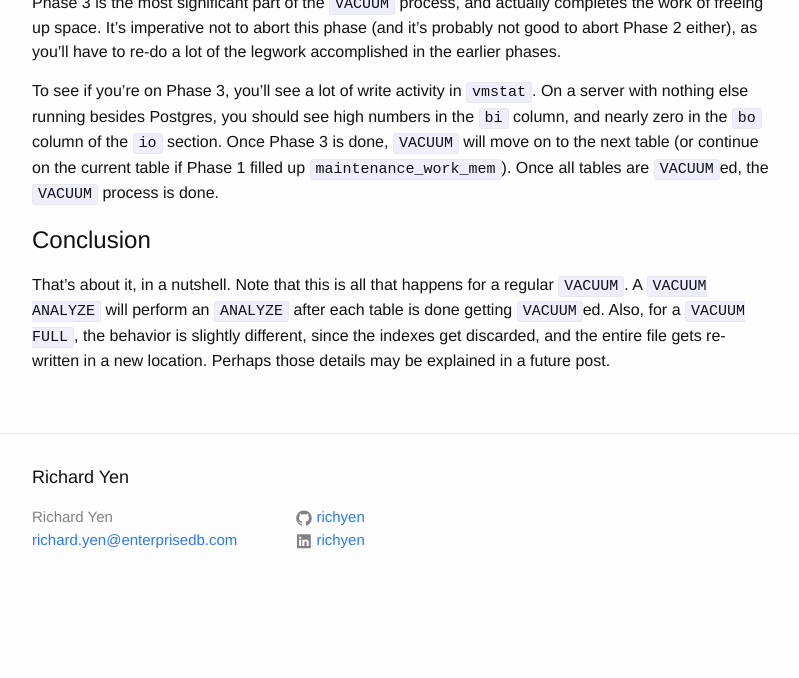
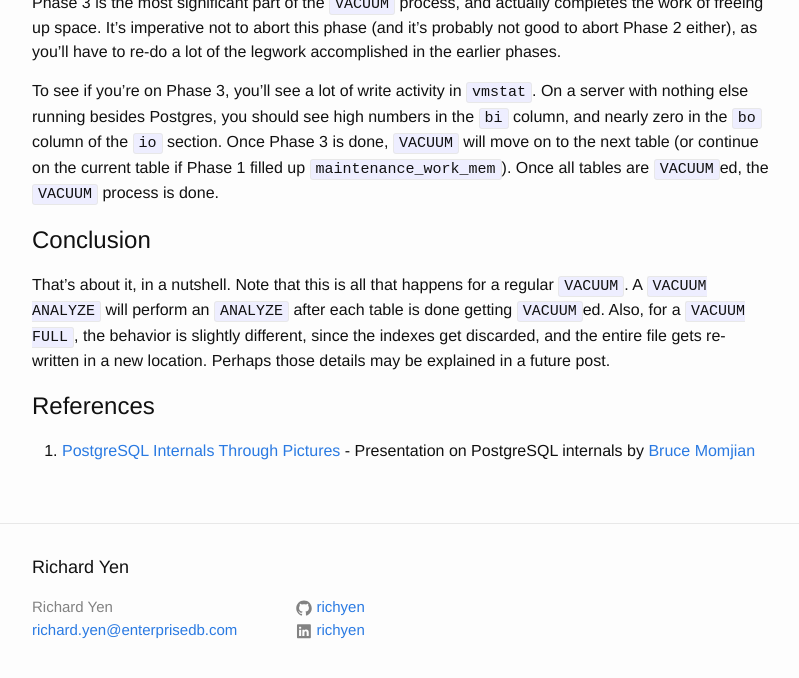
Before and after one commit to richyen/richyen.github.io, a Jekyll site: the page built from _posts/2017-08-24-anatomy_of_vacuum.markdown, in a window 1280 px wide and 900 px high, scrolled down 2172 px, cut to the strip 199-877 px from the top of the window. Shown: the whole strip, without its empty margins (238-1037 px from the left). Built offline with Jekyll 4.4.1, drawn with Linux system fonts in a browser that asks for light colours; comment, search, counter and statistics services are not loaded; before the commit the page ends 2982 px from its top, so only the background shows below that.

Commit message:
Add reference

```diff
--- a/_posts/2017-08-24-anatomy_of_vacuum.markdown
+++ b/_posts/2017-08-24-anatomy_of_vacuum.markdown
@@ -66,3 +66,6 @@ To see if you’re on Phase 3, you’ll see a lot of write activity in `vmstat`.
 
 # Conclusion
 That’s about it, in a nutshell.  Note that this is all that happens for a regular `VACUUM`.  A `VACUUM ANALYZE` will perform an `ANALYZE` after each table is done getting `VACUUM`ed.  Also, for a `VACUUM FULL`, the behavior is slightly different, since the indexes get discarded, and the entire file gets re-written in a new location.  Perhaps those details may be explained in a future post.
+
+# References
+1. [PostgreSQL Internals Through Pictures](https://momjian.us/main/writings/pgsql/internalpics.pdf) - Presentation on PostgreSQL internals by [Bruce Momjian](https://momjian.us)
```
